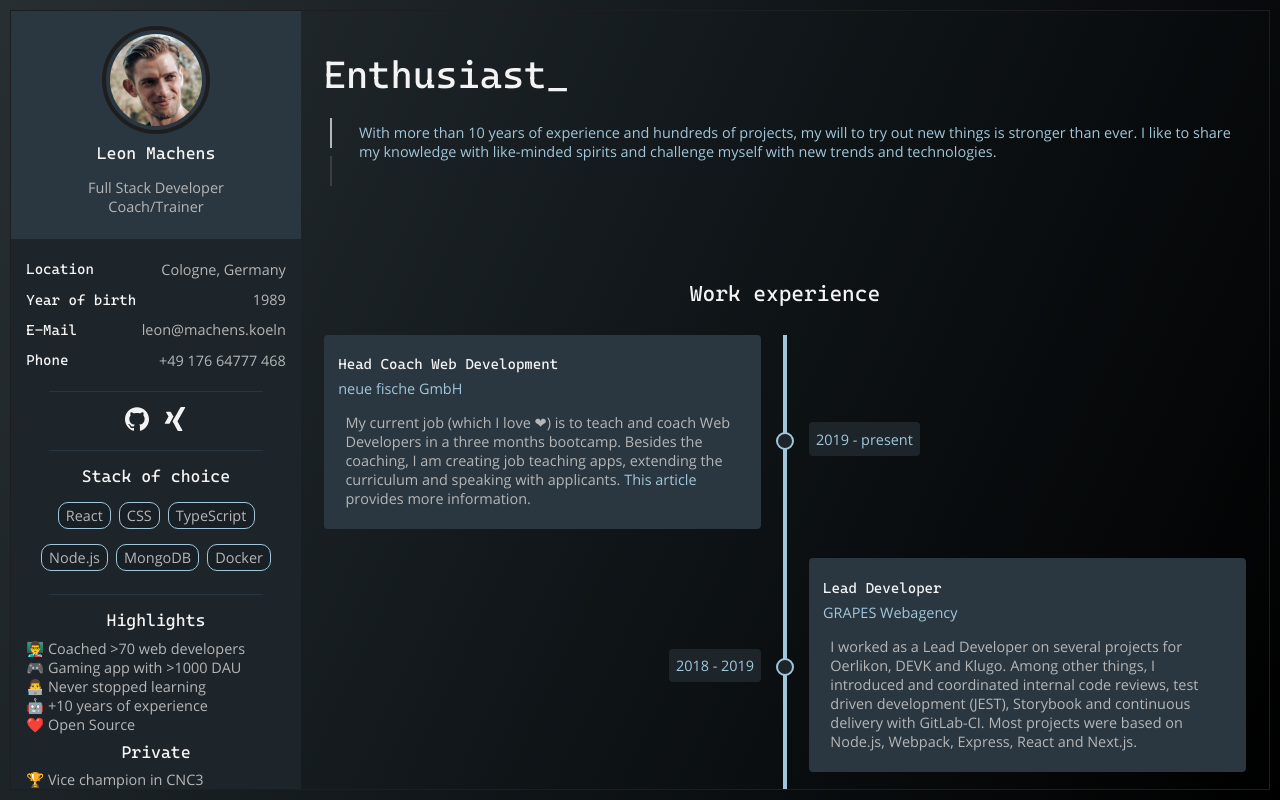
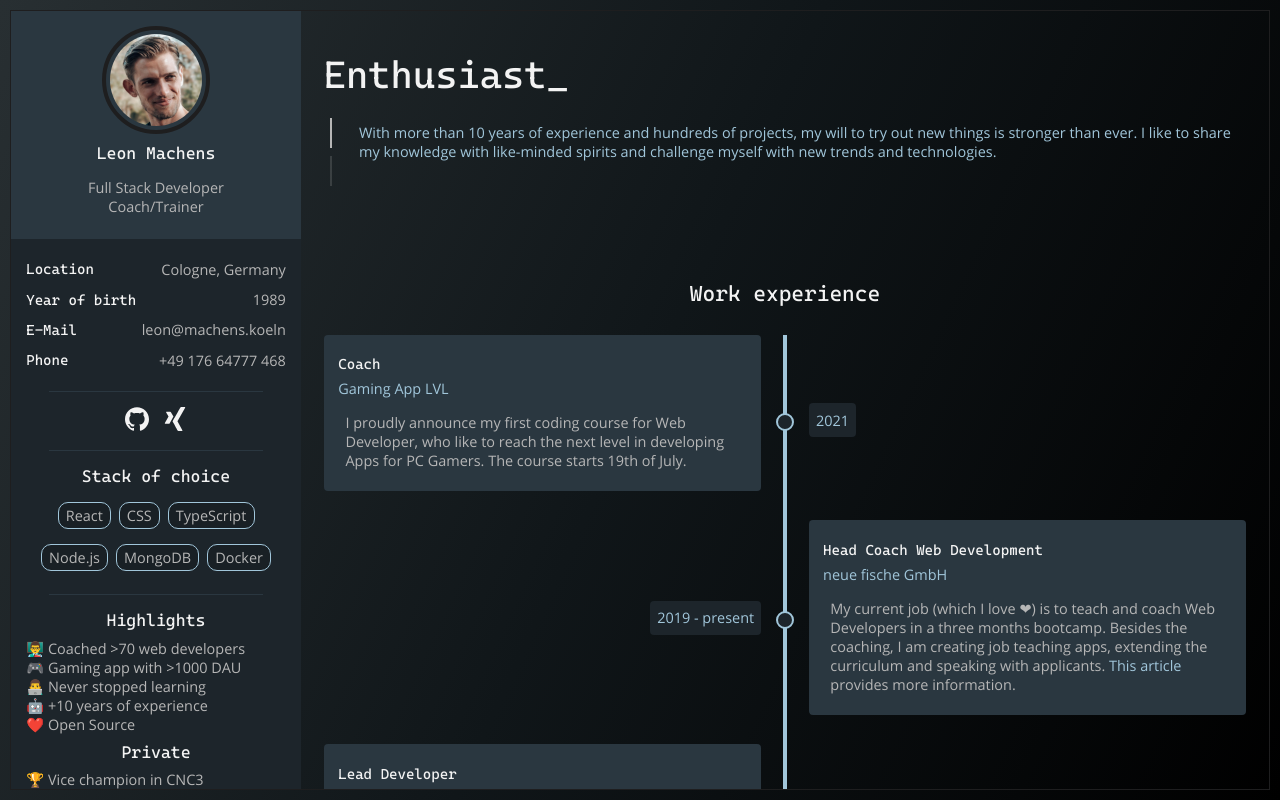
Before and after one commit to lmachens/cv, a Next.js app: page / in a window 1280 px wide. Built offline with nearby package versions, Linux system fonts and the light colour scheme.

Commit message:
✨ Add Gaming APP LVL

```diff
--- a/components/timeline.js
+++ b/components/timeline.js
@@ -3,6 +3,22 @@ import styles from "../styles/Timeline.module.css";
 import { useEffect, useState } from "react";
 
 const items = [
+  {
+    range: "2021",
+    title: "Coach",
+    subtitle: (
+      <a href="https://machens.dev/" target="_blank" rel="noreferrer">
+        Gaming App LVL
+      </a>
+    ),
+    text: (
+      <>
+        I proudly announce my first coding course for Web Developer, who like to
+        reach the next level in developing Apps for PC Gamers. The course starts
+        19th of July.
+      </>
+    ),
+  },
   {
     range: "2019 - present",
     title: "Head Coach Web Development",
```
